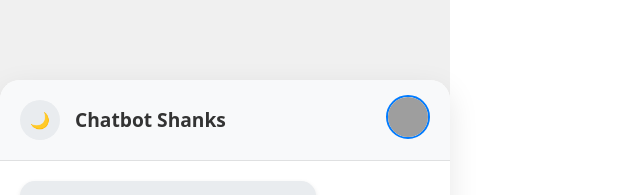
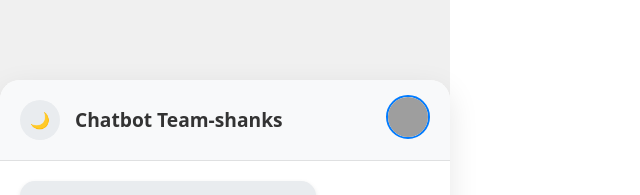
Before and after one commit to AyushNagras-07/CHATBOT, a React (Vite) app: page / in a window 1280 px wide. Shown: the top 195 px of the page, without its empty margins (0-640 px from the left). Built offline with nearby package versions, Linux system fonts and the light colour scheme; grey boxes are pictures that could not be loaded.

Commit message:
Update Chatbot.jsx

```diff
--- a/src/components/Chatbot.jsx
+++ b/src/components/Chatbot.jsx
@@ -151,7 +151,7 @@ const Chatbot = () => {
             color: isDarkMode ? "#fff" : "#333",
             fontWeight: "600"
           }}>
-            Chatbot Shanks
+            Chatbot Team-shanks
           </h2>
         </div>
 
```
